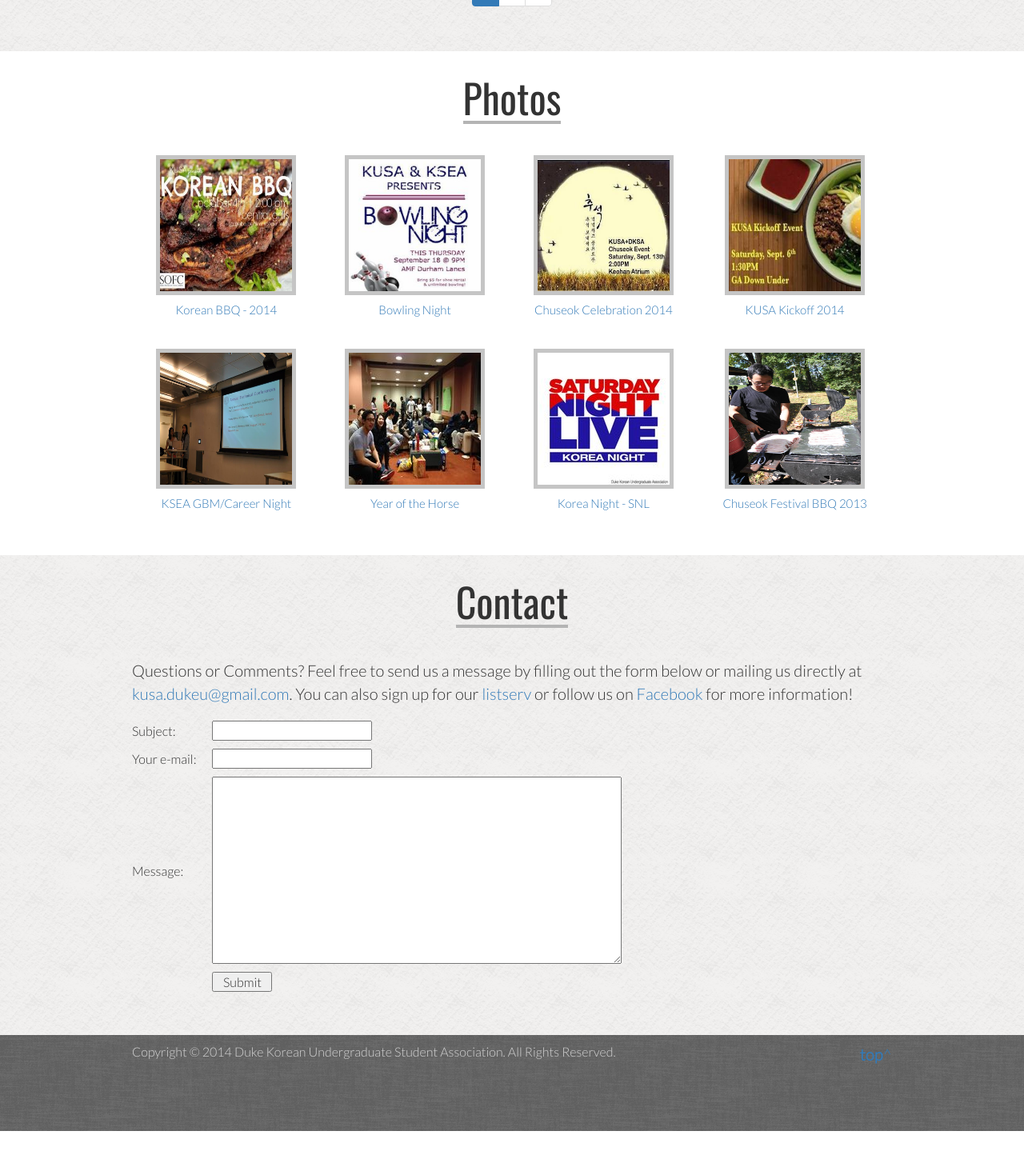
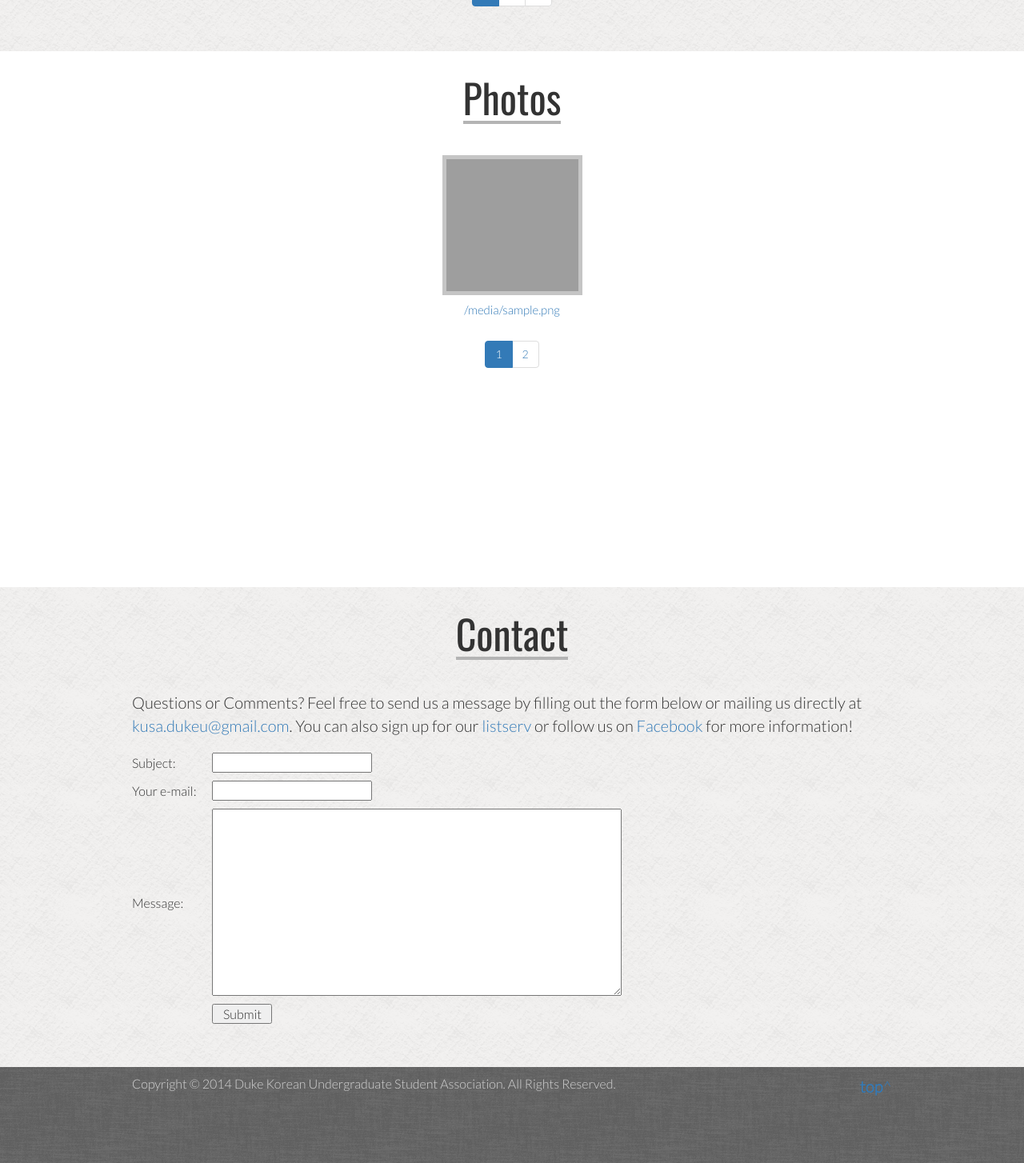
Before and after one commit to lees28/kusaweb, a Django app: template templates/english.html in a window 1280 px wide. Shown: the part 2796-4250 px from the top of the page at 80% size. Before the commit the page ends 4210 px from the top, so only its background shows below. Run offline with Django 3.2, Linux system fonts and the light colour scheme; the template is opened without the code that fills it: most values are stand-ins (such as "Sample title", 1, 10 or a date in 2020); grey boxes marked "Sample" are stand-in pictures; parts of the project's set-up code (start-up, migrations or seed data) failed here and were passed over; some libraries are stand-ins or nearby versions; grey boxes are pictures that could not be loaded.

Commit message:
modified structure of photos to make it more scalable

```diff
--- a/KUSAapp/static/css/style.css
+++ b/KUSAapp/static/css/style.css
@@ -383,7 +383,7 @@
 }
 
 #photos {
-	height: 630px;
+	height: 670px;
 	margin: 0 auto;
 }
 #photos .section-title {
@@ -420,6 +420,10 @@
 	height:175px;
 	border: 5px solid #C5C5C5;
 }
+#photos .pagination {
+	margin-top:-10px;
+}
+
 .gallery {
 	width: 920px;
 	height: 550px;
--- a/templates/photos.html
+++ b/templates/photos.html
@@ -9,72 +9,22 @@
 
 		    	<table class="photo-table" id="photo-page-1">
 		    		<tr>
+						{% for filename in filenames %}
+							{% if forloop.counter == 5 %}
+			    			<tr>
+							{% endif %}
 							<td>
-		    				<a class="fancybox" rel="group" href="#bbq-2014">
+			    				<a class="fancybox" rel="group" href="#{{forloop.counter}}">
 			    					<div class="title-img">
-		    						<img src="{{ STATIC_URL }}images/bbq.jpg" >
+			    						<img src="{{ STATIC_URL }}images/{{filename}}.jpg" >
 			    					</div>
-		    					<h4>Korean BBQ - 2014</h4>
+			    					<h4>{{filename}}</h4>
 			    				</a>
 			    			</td>
-		    			<td>
-		    				<a class="fancybox" rel="group" href="#bowling-2014">
-		    					<div class="title-img">
-		    						<img src="{{ STATIC_URL }}images/bowling.jpg" >
-		    					</div>
-		    					<h4>Bowling Night</h4>
-		    				</a>
-		    			</td>
-		    			<td>
-		    				<a class="fancybox" rel="group" href="#chuseok-2014">
-		    					<div class="title-img">
-		    						<img src="{{ STATIC_URL }}images/chuseok.jpg"  >
-		    					</div>
-		    					<h4>Chuseok Celebration 2014</h4>
-		    				</a>
-		    			</td>
-		    			<td>
-		    				<a class="fancybox" rel="group" href="#kickoff-2014">
-		    					<div class="title-img">
-		    						<img src="{{ STATIC_URL }}images/kickoff.jpg" >
-		    					</div>
-		    					<h4>KUSA Kickoff 2014</h4>
-		    				</a>
-		    			</td>
+			    			{% if forloop.counter == 4 %}
 			    			</tr>
-		    		<tr>
-		    			<td>
-		    				<a class="fancybox" rel="group" href="#Career">
-						    	<div class="title-img">
-						    		<img src="{{ STATIC_URL }}images/career.jpg" >
-						    	</div>
-					    		<h4>KSEA GBM/Career Night</h4>
-						    </a>
-		    			</td>
-		    			<td>
-		    				<a class="fancybox" rel="group" href="#horse">
-						    	<div class="title-img">
-						    		<img src="{{ STATIC_URL }}images/year_horse.jpg" >
-						    	</div>
-					    		<h4>Year of the Horse</h4>
-						    </a>
-		    			</td>
-		    			<td>
-		    				<a class="fancybox" rel="group" href="#SNL">
-						    	<div class="title-img">
-						    		<img src="{{ STATIC_URL }}images/snl.jpg" >
-						    	</div>
-					    		<h4>Korea Night - SNL</h4>
-						    </a>
-		    			</td>
-		    			<td>
-		    				<a class="fancybox" rel="group" href="#BBQ">
-						    	<div class="title-img">
-						    		<img src="{{ STATIC_URL }}images/chuseok2013.jpg" >
-						    		<h4>Chuseok Festival BBQ 2013</h4>
-						    	</div>
-						    </a>
-		    			</td>
+							{% endif %}
+						{% endfor %}
 					</tr>
 		    	</table>
 
@@ -109,88 +59,27 @@
 		    		</tr>
 		    	</table> -->
 		    	<!-- Pagination later when there are more photos -->
-		    	<!-- <ul class="pagination" id="photo-pagination"> -->
+		    	<ul class="pagination" id="photo-pagination">
 				  	<!-- <li class="disabled" id="prev-photo-page">  <a href="#">&laquo;</a> </li> -->
-				  	<!-- <li class="active" id="photo-page-1"> 	 	<a href="#">1 </a>		</li>
-				  	<li id="photo-page-2">					 	<a href="#">2</a>		</li> -->
+				  	<li class="active" id="photo-page-1"> 	 	<a href="#">1 </a>		</li>
+				  	<li id="photo-page-2">					 	<a href="#">2</a>		</li>
 					<!-- <li id="next-photo-page">					<a href="#">&raquo;</a> </li> -->
 				<!-- </ul> -->
 			</div>
 		</div>
 
-
+		{% for url_file in photo_urls %}
 		<div style="display:none">
-			<div id="bbq-2014">
-				<div class="gallery" id="gallery8">
-					{% for url in photo_urls.bbq2014 %}
+			<div id="{{forloop.counter}}">
+				<div class="gallery" id="gallery{{forloop.counter}}">
+					{% for url in url_file %}
 						<img src="{{url}}" >
 					{% endfor %}
 				</div>
 			</div>
 		</div>
-		<div style="display:none">
-			<div id="bowling-2014">
-				<div class="gallery" id="gallery7">
-					{% for url in photo_urls.bowling %}
-						<img src="{{url}}" >
 		{% endfor %}
-				</div>
-			</div>
-		</div>
-		<div style="display:none">
-			<div id="chuseok-2014">
-				<div class="gallery" id="gallery6">
-					{% for url in photo_urls.chuseok2014 %}
-						<img src="{{url}}" >
-					{% endfor %}
-				</div>
-			</div>
-		</div>
-		<div style="display:none">
-			<div id="kickoff-2014">
-				<div class="gallery" id="gallery5">
-					{% for url in photo_urls.kickoff2014 %}
-						<img src="{{url}}" >
-					{% endfor %}
-				</div>
-			</div>
-		</div>
-		<div style="display:none">
-			<div id="Career">
-				<div class="gallery" id="gallery4">
-					{% for url in photo_urls.career %}
-						<img src="{{url}}" >
-					{% endfor %}
-				</div>
-			</div>
-		</div>
-		<div style="display:none">
-			<div id="horse">
-				<div class="gallery" id="gallery3">
-					{% for url in photo_urls.horse %}
-						<img src="{{url}}" >
-					{% endfor %}
-				</div>
-			</div>
-		</div>
-		<div style="display:none">
-			<div id="SNL">
-				<div class="gallery" id="gallery2">
-					{% for url in photo_urls.snl %}
-						<img src="{{url}}" >
-					{% endfor %}
-				</div>
-			</div>
-		</div>
-		<div style="display:none">
-			<div id="BBQ">
-				<div class="gallery" id="gallery1">
-					{% for url in photo_urls.chuseok2013 %}
-						<img src="{{url}}" >
-					{% endfor %}
-				</div>
-			</div>
-		</div>
+
 	</div>
 </div>
 {% endblock %}
```
Also changed, not shown: KUSAapp/static/images/BBQ2014.jpg (renamed from KUSAapp/static/images/bbq.jpg), KUSAapp/static/images/BowlingNight.jpg (renamed from KUSAapp/static/images/bowling.jpg), KUSAapp/static/images/CareerNight.jpg (renamed from KUSAapp/static/images/career.jpg), KUSAapp/static/images/Chuseok2013.jpg (renamed from KUSAapp/static/images/chuseok2013.jpg), KUSAapp/static/images/Chuseok2014.jpg (renamed from KUSAapp/static/images/chuseok.jpg), KUSAapp/static/images/Kickoff2014.jpg (renamed from KUSAapp/static/images/kickoff.jpg), KUSAapp/static/images/KoreaNight-SNL.jpg (renamed from KUSAapp/static/images/snl.jpg), KUSAapp/static/images/YearOfTheHorse.jpg (renamed from KUSAapp/static/images/year_horse.jpg), 16 other files. Lines whose indentation alone changed are shown as unchanged.
